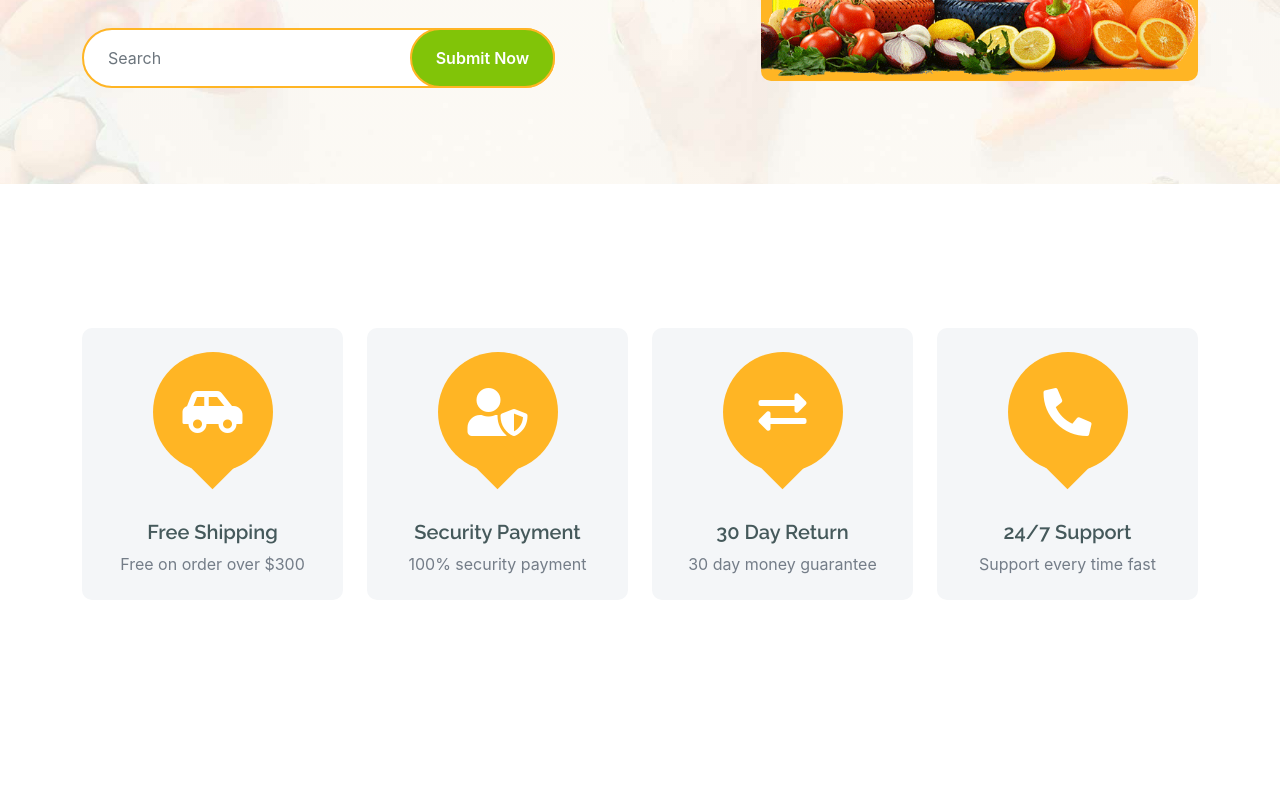
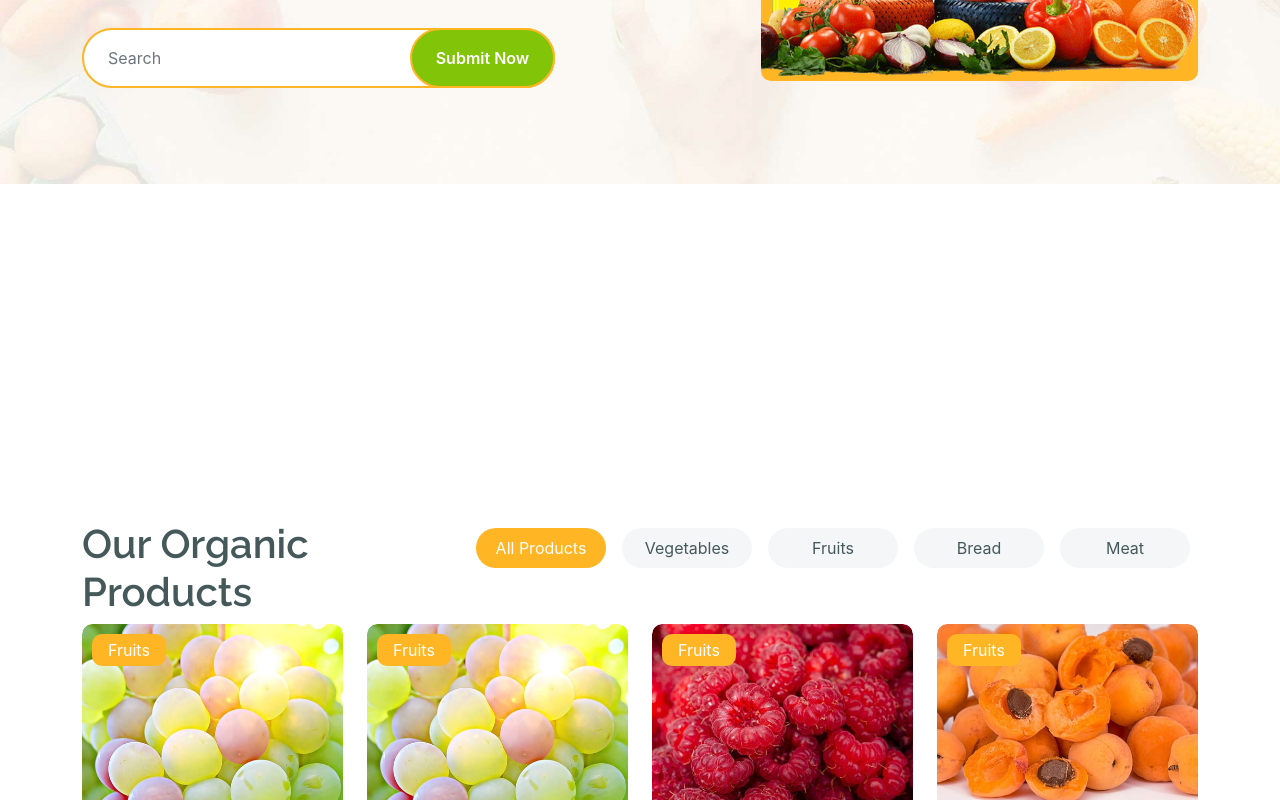
Before and after one commit to haresh2932/fruitable, a React (Create React App) app: page / in a window 1280 px wide. Shown: the part 466-1266 px from the top of the page. Built offline with nearby package versions, Linux system fonts and the light colour scheme.

Commit message:
02_03_04_2024_facilitiesDisp

```diff
--- a/json-server/db.json
+++ b/json-server/db.json
@@ -81,5 +81,9 @@
             "price": 4.99,
             "type": "discount"
         }
+    ],
+
+    "facilities":[
+
     ]
 }
--- a/package.json
+++ b/package.json
@@ -19,7 +19,10 @@
     "react-redux": "^9.1.0",
     "react-router-dom": "^6.22.3",
     "react-scripts": "5.0.1",
+    "react-spinners": "^0.13.8",
+    "reactstrap": "^9.2.2",
     "redux": "^5.0.1",
+    "redux-persist": "^6.0.0",
     "redux-thunk": "^3.1.0",
     "stylis": "^4.3.1",
     "stylis-plugin-rtl": "^2.1.1",
--- a/src/App.js
+++ b/src/App.js
@@ -4,19 +4,22 @@ import UserRoutes from './routes/UserRoutes';
 import AdminRoutes from './routes/AdminRoutes';
 import PrivateRoutes from './routes/PrivateRoutes';
 import { Provider } from 'react-redux';
-import  { configStore } from './redux/store'
+import { configStore } from './redux/store'
 import Counter from './user/container/Counter/Counter';
+import { PersistGate } from 'redux-persist/integration/react'
 
 function App() {
-  const store=configStore()
+  const { store, persistor } = configStore()
   return (
     <Provider store={store}>
+      <PersistGate loading={null} persistor={persistor}>
         <Routes>
           <Route exact path='/*' element={<UserRoutes />} />
           <Route element={<PrivateRoutes />}>
             <Route exact path='/admin*' element={<AdminRoutes />} />
           </Route>
         </Routes>
+      </PersistGate>
       {/* <Counter/> */}
     </Provider>
   );
--- a/src/redux/Action/facilities.action.js
+++ b/src/redux/Action/facilities.action.js
@@ -1,18 +1,31 @@
-import { EDIT_DATA, FACILITIES_DATA, REMOVE_DATA } from "../ActionType"
+import { EDIT_DATA, FACILITIES_DATA, LOADING_DATA, REMOVE_DATA } from "../ActionType"
 
-export const addfacilities=(data)=>(dispatch)=>{
-    dispatch({type:FACILITIES_DATA,payload:data})
+const handleLoading = () => (dispatch) => {
+    dispatch({ type: LOADING_DATA })
 }
 
-export const removeFacility=(id)=>(dispatch)=>{
-    dispatch({type:REMOVE_DATA,payload:id})
+export const addfacilities = (data) => (dispatch) => {
+    dispatch(handleLoading())
+    setTimeout(() => {
+        dispatch({
+            type: FACILITIES_DATA,
+            payload: data
+        })
+    }, 2000);
 }
 
-export const editFacility=(ID,newdata)=>(dispatch)=>{
-    console.log(newdata);
+export const removeFacility = (id) => (dispatch) => {
     dispatch({
-        type:EDIT_DATA,
-        payload:{ID,newdata}
+        type: REMOVE_DATA,
+        payload: id
+    })
+}
+
+export const editFacility = (data) => (dispatch) => {
+
+    dispatch({
+        type: EDIT_DATA,
+        payload: data
     })
 
 }
--- a/src/redux/ActionType.js
+++ b/src/redux/ActionType.js
@@ -3,3 +3,4 @@ export const DECREAMENT_COUNTER='DECREAMENT_COUNTER'
 export const FACILITIES_DATA='FACILITIES_DATA'
 export const REMOVE_DATA='REMOVE_DATA'
 export const EDIT_DATA='EDIT_DATA'
+export const LOADING_DATA='LOADING_DATA'
--- a/src/redux/Reduce/facilities.reducer.js
+++ b/src/redux/Reduce/facilities.reducer.js
@@ -1,7 +1,7 @@
-import { EDIT_DATA, FACILITIES_DATA, REMOVE_DATA } from "../ActionType";
+import { EDIT_DATA, FACILITIES_DATA, LOADING_DATA, REMOVE_DATA } from "../ActionType";
 
 const intialState = {
-    isLoding: false,
+    isLoading: false,
     facilities: [],
     error: null
 }
@@ -11,21 +11,38 @@ export const facilitiesReducer = (state = intialState, action) => {
     console.log(action);
 
     switch (action.type) {
+        case LOADING_DATA:
+            console.log("loading...");
+            return {
+                ...state,
+                isLoading: true
+            }
         case FACILITIES_DATA:
             return {
                 ...state,
+                isLoading: false,
                 facilities: state.facilities.concat(action.payload),
             }
         case REMOVE_DATA:
             return {
                 ...state,
+                isLoading: false,
                 facilities: state.facilities.filter((v) => v.id !== action.payload)
             }
         case EDIT_DATA:
             return {
                 ...state,
-                facilities: state.facilities.map((v) => v.id === action.payload.id?{...v, ...action.payload.newdata}:v)
+                // facilities: state.facilities.map((v) => v.id === action.payload.id ? action.payload : v)
+                isLoading: false,
+                facilities: state.facilities.map((v) => {
+                    if (v.id === action.payload.id) {
+                        return action.payload
+                    } else {
+                        return v
+                    }
+                })
             }
+
         default:
             return state;
     }
--- a/src/redux/store.js
+++ b/src/redux/store.js
@@ -1,8 +1,19 @@
 import { applyMiddleware, createStore } from "redux"
 import { rootreducers } from "./Reduce"
-import {thunk} from 'redux-thunk'
+import { thunk } from 'redux-thunk'
+import { persistStore, persistReducer } from 'redux-persist'
+import storage from 'redux-persist/lib/storage'
 
-export const configStore=()=>{
-    const store=createStore(rootreducers,applyMiddleware(thunk))
-    return store
+export const configStore = () => {
+    const persistConfig = {
+        key: 'root',
+        storage,
+        whitelist: ['facilities']
+    }
+
+    const persistedReducer = persistReducer(persistConfig, rootreducers)
+    const store = createStore(persistedReducer, applyMiddleware(thunk))
+
+    let persistor = persistStore(store)
+    return { store, persistor }
 }
--- a/src/user/container/Home/Home.js
+++ b/src/user/container/Home/Home.js
@@ -2,8 +2,12 @@ import React from 'react';
 import OwlCarousel from 'react-owl-carousel';
 import 'owl.carousel/dist/assets/owl.carousel.css';
 import 'owl.carousel/dist/assets/owl.theme.default.css';
+import { useSelector } from 'react-redux';
+
+
 
 function Home(props) {
+    const facilities=useSelector(state=>state.facilities)
     return (
         <div>
             {/* Hero Start */}
@@ -48,50 +52,24 @@ function Home(props) {
             <div className="container-fluid featurs py-5">
                 <div className="container py-5">
                     <div className="row g-4">
-                        <div className="col-md-6 col-lg-3">
+                       {
+                        facilities.facilities.map((v)=>(
+                            <div className="col-md-6 col-lg-3">
                             <div className="featurs-item text-center rounded bg-light p-4">
                                 <div className="featurs-icon btn-square rounded-circle bg-secondary mb-5 mx-auto">
                                     <i className="fas fa-car-side fa-3x text-white" />
                                 </div>
                                 <div className="featurs-content text-center">
-                                    <h5>Free Shipping</h5>
-                                    <p className="mb-0">Free on order over $300</p>
+                                    <h5>{v.name}</h5>
+                                    <p className="mb-0">
+                                        {v.discription}
+                                    </p>
                                 </div>
                             </div>
                         </div>
-                        <div className="col-md-6 col-lg-3">
-                            <div className="featurs-item text-center rounded bg-light p-4">
-                                <div className="featurs-icon btn-square rounded-circle bg-secondary mb-5 mx-auto">
-                                    <i className="fas fa-user-shield fa-3x text-white" />
-                                </div>
-                                <div className="featurs-content text-center">
-                                    <h5>Security Payment</h5>
-                                    <p className="mb-0">100% security payment</p>
-                                </div>
-                            </div>
-                        </div>
-                        <div className="col-md-6 col-lg-3">
-                            <div className="featurs-item text-center rounded bg-light p-4">
-                                <div className="featurs-icon btn-square rounded-circle bg-secondary mb-5 mx-auto">
-                                    <i className="fas fa-exchange-alt fa-3x text-white" />
-                                </div>
-                                <div className="featurs-content text-center">
-                                    <h5>30 Day Return</h5>
-                                    <p className="mb-0">30 day money guarantee</p>
-                                </div>
-                            </div>
-                        </div>
-                        <div className="col-md-6 col-lg-3">
-                            <div className="featurs-item text-center rounded bg-light p-4">
-                                <div className="featurs-icon btn-square rounded-circle bg-secondary mb-5 mx-auto">
-                                    <i className="fa fa-phone-alt fa-3x text-white" />
-                                </div>
-                                <div className="featurs-content text-center">
-                                    <h5>24/7 Support</h5>
-                                    <p className="mb-0">Support every time fast</p>
-                                </div>
-                            </div>
-                        </div>
+
+                        ))
+                       }
                     </div>
                 </div>
             </div>
```
Also changed, not shown: src/admin/container/Facilities/Facilities.js (+25 -14 lines), 1 other file (tests, documents, lock files or other folders). Lines whose indentation alone changed are shown as unchanged.
